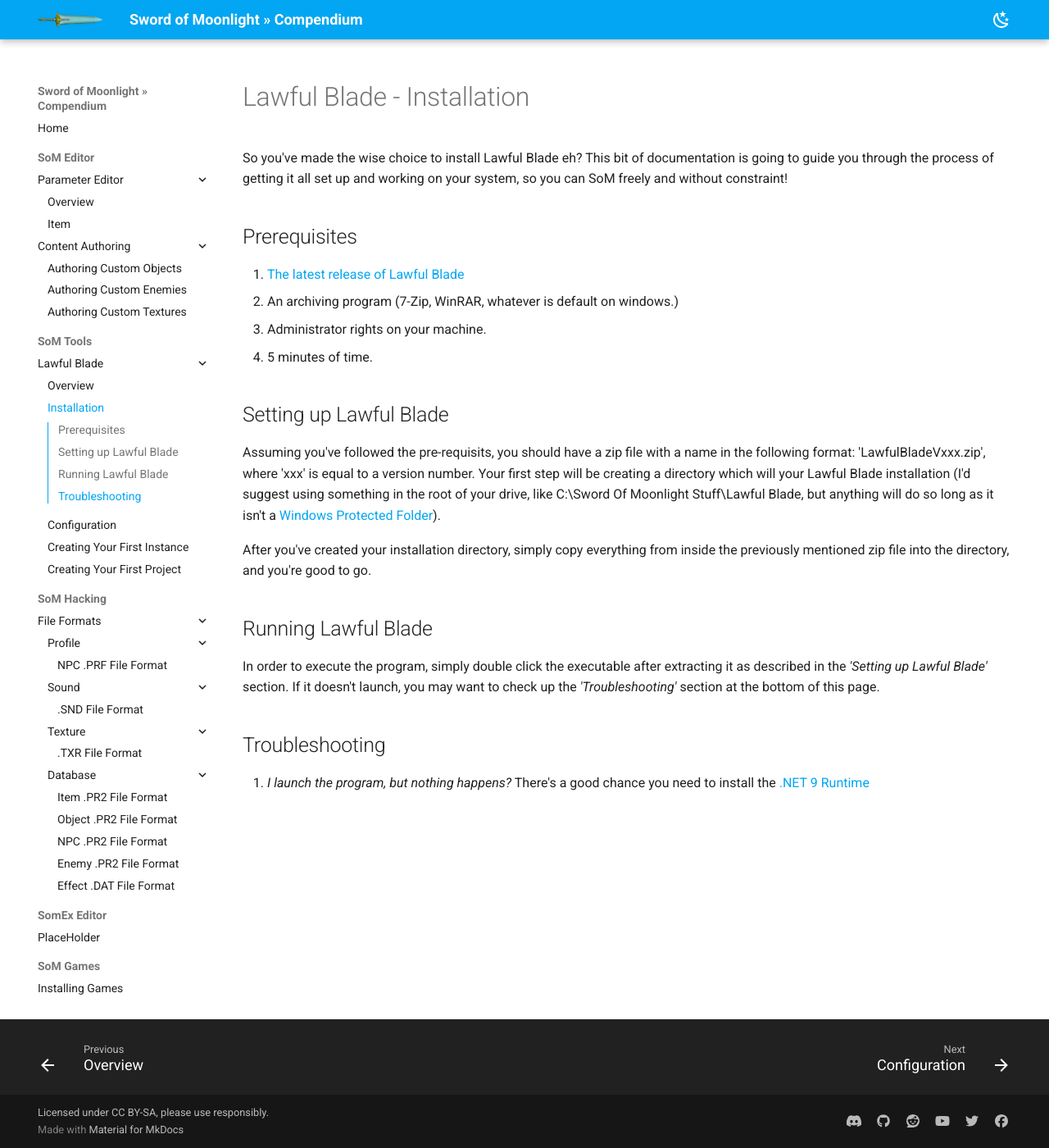
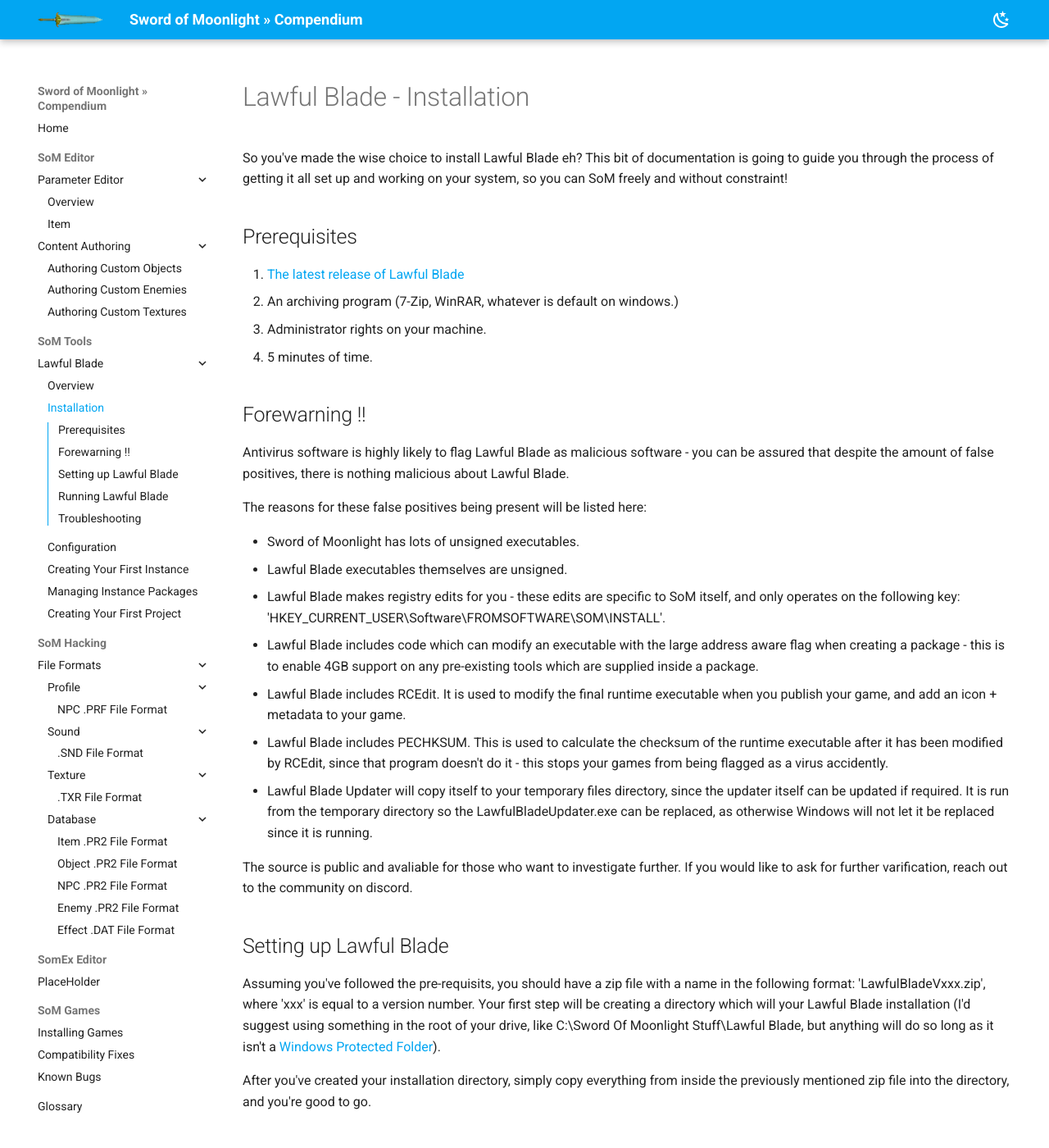
Before and after one commit to Sword-of-Moonlight/docs-of-moonlight, an MkDocs documentation site: the page built from source/docs/lawfulblade/lawful-install.md, in a window 1280 px wide and 1400 px high. Shown: the whole window at 82% size. Built offline with MkDocs 1.6.1 and Material for MkDocs 9.7.7, drawn with Linux system fonts in a browser that asks for light colours.

Commit message:
Additional Lawful Blade documentation

```diff
--- a/source/docs/lawfulblade/lawful-install.md
+++ b/source/docs/lawfulblade/lawful-install.md
@@ -6,6 +6,21 @@ So you've made the wise choice to install Lawful Blade eh? This bit of documenta
 2. An archiving program (7-Zip, WinRAR, whatever is default on windows.)
 3. Administrator rights on your machine.
 4. 5 minutes of time.
+
+## Forewarning !!
+Antivirus software is highly likely to flag Lawful Blade as malicious software - you can be assured that despite the amount of false positives, there is nothing malicious about Lawful Blade.
+
+The reasons for these false positives being present will be listed here:
+
+- Sword of Moonlight has lots of unsigned executables.
+- Lawful Blade executables themselves are unsigned.
+- Lawful Blade makes registry edits for you - these edits are specific to SoM itself, and only operates on the following key: 'HKEY_CURRENT_USER\Software\FROMSOFTWARE\SOM\INSTALL'.
+- Lawful Blade includes code which can modify an executable with the large address aware flag when creating a package - this is to enable 4GB support on any pre-existing tools which are supplied inside a package.
+- Lawful Blade includes RCEdit. It is used to modify the final runtime executable when you publish your game, and add an icon + metadata to your game.
+- Lawful Blade includes PECHKSUM. This is used to calculate the checksum of the runtime executable after it has been modified by RCEdit, since that program doesn't do it - this stops your games from being flagged as a virus accidently.
+- Lawful Blade Updater will copy itself to your temporary files directory, since the updater itself can be updated if required. It is run from the temporary directory so the LawfulBladeUpdater.exe can be replaced, as otherwise Windows will not let it be replaced since it is running.
+
+The source is public and avaliable for those who want to investigate further. If you would like to ask for further varification, reach out to the community on discord.
 
 ## Setting up Lawful Blade
 Assuming you've followed the pre-requisits, you should have a zip file with a name in the following format: 'LawfulBladeVxxx.zip', where 'xxx' is equal to a version number. Your first step will be creating a directory which will your Lawful Blade installation (I'd suggest using something in the root of your drive, like C:\Sword Of Moonlight Stuff\Lawful Blade, but anything will do so long as it isn't a [Windows Protected Folder](https://learn.microsoft.com/en-us/defender-endpoint/controlled-folders)).
--- a/source/mkdocs.yml
+++ b/source/mkdocs.yml
@@ -21,6 +21,7 @@ nav:
       - Installation: lawfulblade/lawful-install.md
       - Configuration: lawfulblade/lawful-preference.md
       - Creating Your First Instance: lawfulblade/lawful-create-instance.md
+      - Managing Instance Packages: lawfulblade/lawful-instance-packages.md
       - Creating Your First Project: lawfulblade/lawful-create-project.md
   - SoM Hacking:
     - File Formats:
```
Also changed, not shown: source/docs/lawfulblade/lawful-brief.md (+7 -2 lines), source/docs/lawfulblade/lawful-create-instance.md (+2 -2 lines), source/docs/lawfulblade/lawful-instance-packages.md (added, +7 -0 lines).
